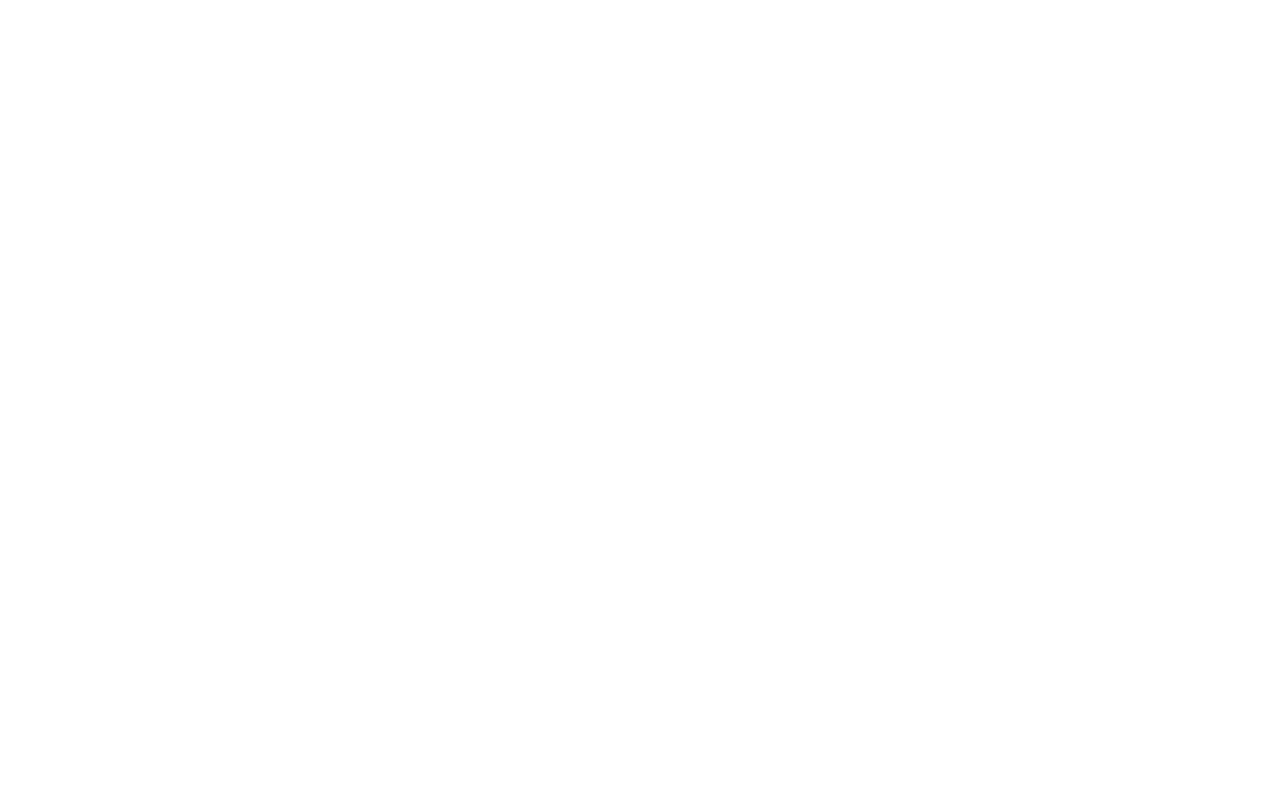
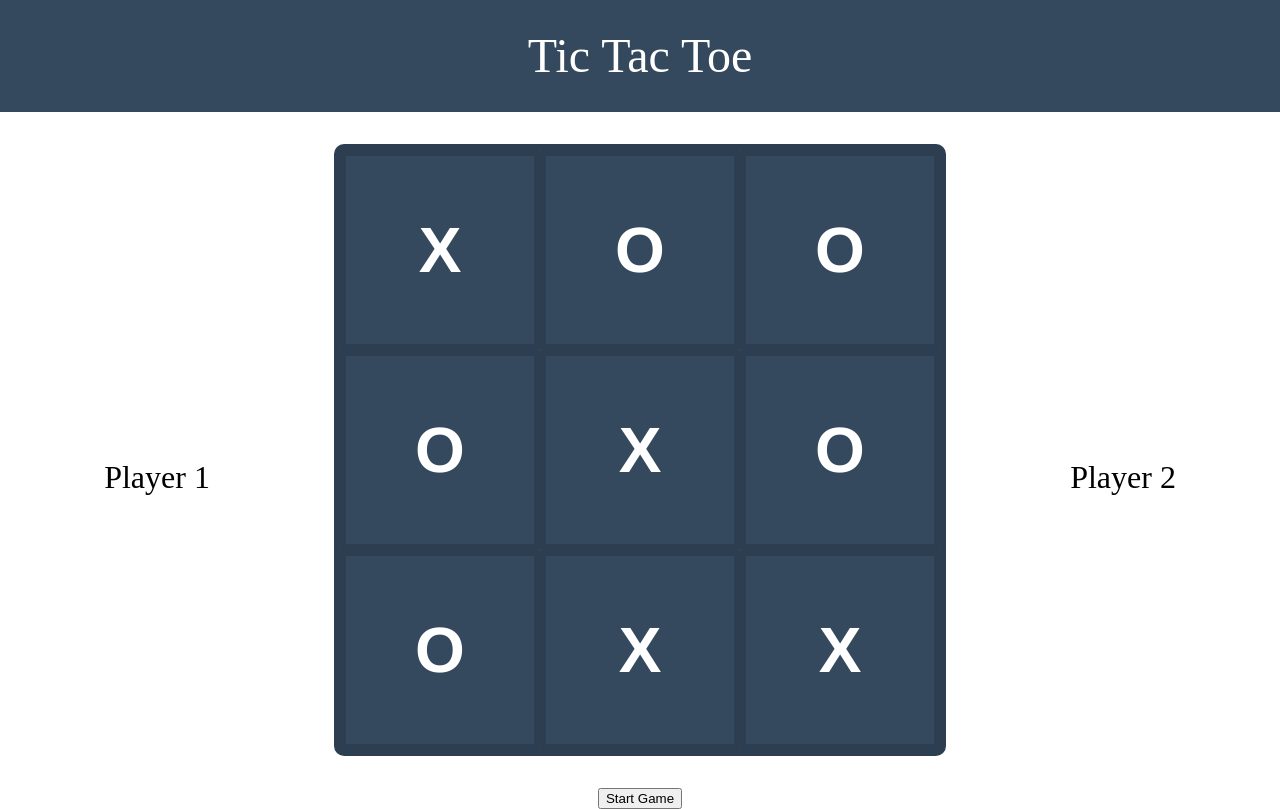
Before and after one commit to joseSoberon/tic-tac-toe, a plain HTML site: page index.html in a window 1280 px wide. Drawn offline with Linux system fonts and the light colour scheme.

Commit message:
Create basic structure and style of the page

```diff
--- /dev/null
+++ b/css/reset.css
@@ -0,0 +1,48 @@
+/* http://meyerweb.com/eric/tools/css/reset/
+   v2.0 | 20110126
+   License: none (public domain)
+*/
+
+html, body, div, span, applet, object, iframe,
+h1, h2, h3, h4, h5, h6, p, blockquote, pre,
+a, abbr, acronym, address, big, cite, code,
+del, dfn, em, img, ins, kbd, q, s, samp,
+small, strike, strong, sub, sup, tt, var,
+b, u, i, center,
+dl, dt, dd, ol, ul, li,
+fieldset, form, label, legend,
+table, caption, tbody, tfoot, thead, tr, th, td,
+article, aside, canvas, details, embed,
+figure, figcaption, footer, header, hgroup,
+menu, nav, output, ruby, section, summary,
+time, mark, audio, video {
+	margin: 0;
+	padding: 0;
+	border: 0;
+	font-size: 100%;
+	font: inherit;
+	vertical-align: baseline;
+}
+/* HTML5 display-role reset for older browsers */
+article, aside, details, figcaption, figure,
+footer, header, hgroup, menu, nav, section {
+	display: block;
+}
+body {
+	line-height: 1;
+}
+ol, ul {
+	list-style: none;
+}
+blockquote, q {
+	quotes: none;
+}
+blockquote:before, blockquote:after,
+q:before, q:after {
+	content: '';
+	content: none;
+}
+table {
+	border-collapse: collapse;
+	border-spacing: 0;
+}
--- a/css/styles.css
+++ b/css/styles.css
@@ -0,0 +1,67 @@
+:root {
+    font-size: 16px;
+}
+
+body {
+    margin: 0;
+    padding: 0;
+    height: 100vh;
+}
+
+header {
+    background-color: #34495e;
+    color: white;
+    font-size: 3rem;
+    text-align: center;
+    padding: 2rem;
+}
+
+#game-section {
+    margin: 2rem;
+    display: flex;
+    justify-content: space-between;
+    align-items: center;
+}
+
+.player {
+    width: 250px;
+    display: flex;
+    justify-content: center;
+    align-items: center;
+    font-size: 2rem;
+}
+
+.board-section {
+    display: flex;
+    flex-direction: column;
+    align-items: center;
+}
+
+.board-section > .buttons {
+    margin-top: 2rem;
+}
+
+.game-board
+{
+    width: 600px;
+    height: 600px;
+    margin: 0 auto;
+    background-color: #34495e;
+    color: #fff;
+    border: 6px solid #2c3e50;
+    border-radius: 10px;
+    display: grid;
+    grid-template: repeat(3, 1fr) / repeat(3, 1fr);
+}
+
+.box
+{
+    border: 6px solid #2c3e50;
+    border-radius: 2px;
+    font-family: Helvetica;
+    font-weight: bold;
+    font-size: 4em;
+    display: flex;
+    justify-content: center;
+    align-items: center;
+}
--- a/index.html
+++ b/index.html
@@ -6,9 +6,41 @@
     <meta http-equiv="X-UA-Compatible" content="IE=edge">
     <meta name="viewport" content="width=device-width, initial-scale=1.0">
     <title>Tic Tac Toe</title>
+    <link rel="stylesheet" href="css/reset.css">
     <link rel="stylesheet" href="css/styles.css">
 </head>
 <body>
+    <header>
+        <h1>Tic Tac Toe</h1>
+    </header>
+    <main>
+        <section id="game-section">
+            <div class="player player1">
+                <p>Player 1</p>
+                <p><span id="player1-name"></span></p>
+            </div>
+            <div class="board-section">
+                <div class="game-board">
+                    <div class="box">X</div>
+                    <div class="box">O</div>
+                    <div class="box">O</div>
+                    <div class="box">O</div>
+                    <div class="box">X</div>
+                    <div class="box">O</div>
+                    <div class="box">O</div>
+                    <div class="box">X</div>
+                    <div class="box">X</div>
+                </div>
+                <div class="buttons">
+                    <button class="start-game">Start Game</button>
+                </div>
+            </div>
+              <div class="player player1">
+                <p>Player 2</p>
+                <p><span id="player2-name"></span></p>
+              </div>
+        </section>
+    </main>
 
     <script src="javascript/script.js"></script>
 </body>
```
